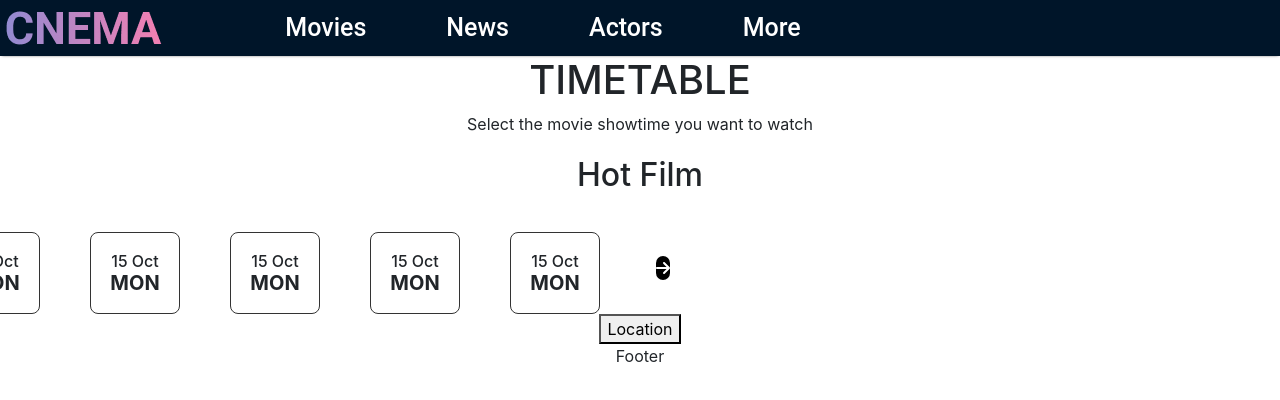
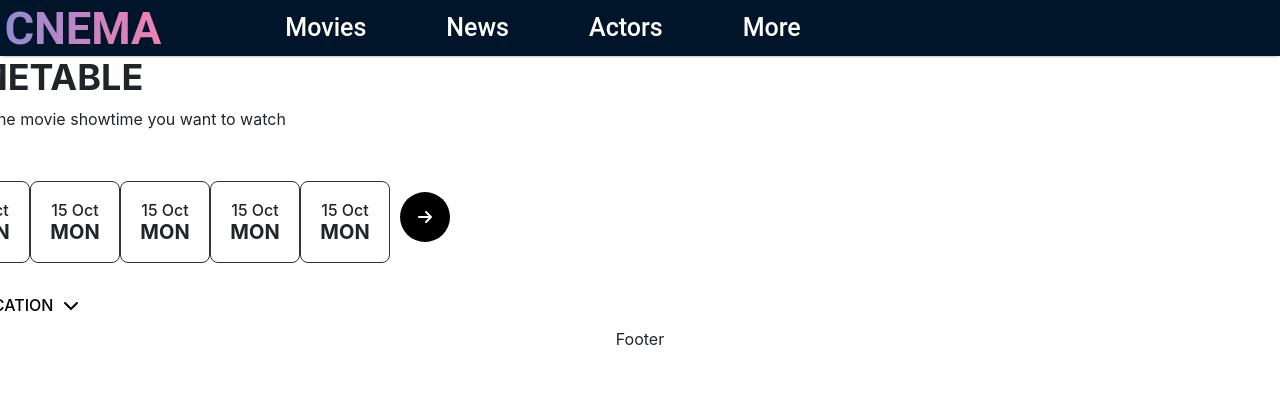
Before and after one commit to Tuanne2108/movieTicketBooking, a React (Create React App) app in the folder movie_booking/: page / in a window 1280 px wide. Shown: the top 400 px of the page. Built offline with nearby package versions, Linux system fonts and the light colour scheme.

Commit message:
update css dropdown
dropdown has css now!

```diff
--- /dev/null
+++ b/movie_booking/src/Components/Container/Dropdown_Location.css
@@ -0,0 +1,34 @@
+.date-available-slider-container {
+    display: flex;
+    flex-direction: row;
+}
+
+.date-available-slider-container .title {
+    display: flex;
+
+}
+
+.button-dropdown {
+    padding: 10px;
+    display: flex;
+    flex-direction: row;
+    flex-wrap: wrap;
+    align-content: center;
+    align-items: center;
+    gap: 10px;
+    text-transform: uppercase;
+    font-weight: 500;
+
+}
+
+.dropdown {
+    border: 0px none;
+    background-color: #fff0;
+
+}
+
+.button-dropdown {
+    background-color: #fff0;
+    border: none;
+
+}
--- a/movie_booking/src/Components/Container/Dropdown_Location.js
+++ b/movie_booking/src/Components/Container/Dropdown_Location.js
@@ -1,7 +1,8 @@
 import React, {useState} from 'react'
-
-
-
+import { FontAwesomeIcon } from '@fortawesome/react-fontawesome';
+import { faMapMarkerAlt } from '@fortawesome/free-solid-svg-icons';
+import {faChevronDown} from '@fortawesome/free-solid-svg-icons';
+import './Dropdown_Location.css';
 
 const Dropdown_Location = () => {
     const [selectedItem, setSelectedItem] = useState(null);
@@ -12,10 +13,12 @@ const Dropdown_Location = () => {
     };
   return (
     <div className="dropdown-loca">
-        <div className="container">
+        <div className="loca-container">
             <div class="dropdown">
                 <button class="button-dropdown" type="button" data-bs-toggle="dropdown" aria-expanded="false">
+                    <FontAwesomeIcon icon={faMapMarkerAlt} />
                     {selectedItem || "Location"}
+                    <FontAwesomeIcon icon={faChevronDown} />
                 </button>
                 <ul class="dropdown-menu">
                     {items.map((item, index) => (
--- a/movie_booking/src/Components/Container/FilmSlider.jsx
+++ b/movie_booking/src/Components/Container/FilmSlider.jsx
@@ -1,5 +1,5 @@
 import React, { useState } from 'react';
-import './CardSlider.css';
+import './FilmSlider.css';
 import Poster from '../Assets/Poster-NhaBaNu.png';
 import { FontAwesomeIcon } from '@fortawesome/react-fontawesome';
 import { faArrowRight, faArrowLeft } from '@fortawesome/free-solid-svg-icons';
--- a/movie_booking/src/Components/Container/Slider_DateAvailable.css
+++ b/movie_booking/src/Components/Container/Slider_DateAvailable.css
@@ -38,7 +38,11 @@
 
   .date-available-slider .slide {
     flex: 0 0 33.333%;
-    padding: 0 10px;
+    padding: 0 0px;
+    display: flex;
+    flex-direction: column;
+    flex-wrap: wrap;
+    align-content: flex-start;
   }
 
   .poster img {
@@ -68,6 +72,9 @@
     border-radius: 100px;
     z-index: 1000;
     padding: 0;
+    width: 50px;
+    height: 50px;
+
   }
 
   .prev:hover, .next:hover {
@@ -75,11 +82,11 @@
   }
 
   .prev {
-    left: -30px;
+    left: -100px;
   }
 
   .next {
-    right: -30px;
+    right: -60px;
   }
 
 
--- a/movie_booking/src/Components/Container/Slider_DateAvailable.js
+++ b/movie_booking/src/Components/Container/Slider_DateAvailable.js
@@ -1,6 +1,5 @@
 import React, { useState } from 'react';
 import './Slider_DateAvailable.css';
-import Poster from '../Assets/Poster-NhaBaNu.png';
 import { FontAwesomeIcon } from '@fortawesome/react-fontawesome';
 import { faArrowRight, faArrowLeft } from '@fortawesome/free-solid-svg-icons';
 
@@ -24,10 +23,9 @@ const Slider_DateAvailable = () => {
     const slideWidth = 100 / slidesToShow; // Tính toán độ rộng của mỗi slide
 
     return (
-        <div className="date_available-slider">
+        <div className="date-available-slider-container col-1">
             <div className="container-avs">
                 <div className="title">
-                    <h2>Hot Film</h2>
                 </div>
                 <div className="body-avs">
                     <button className="prev" onClick={prevSlide} style={{ display: currentIndex === 0 ? 'none' : 'block' }}>
--- a/movie_booking/src/Pages/styles/BookingTicket.css
+++ b/movie_booking/src/Pages/styles/BookingTicket.css
@@ -20,3 +20,37 @@
     flex-direction: column;
     width: 1400px;
 }
+.container-bookingticket .title {
+    display: flex;
+    flex-direction: column;
+    flex-wrap: wrap;
+    align-content: flex-start;
+    align-items: flex-start;
+}
+
+.container-bookingticket h1 {
+    font-size: 36px;
+    font-weight: 700;
+
+}
+.container-bookingticket span {
+    font-size: 16px;
+    font-weight: 400;
+
+}
+.body-bookingticket {
+    display: flex;
+    flex-direction: column;
+}
+
+
+.date-available-slider {
+    display: flex;
+    flex-direction: column;
+    gap: 20px;
+}
+
+.dropdown-loca {
+    display: flex;
+
+}
```
Also changed, not shown: movie_booking/src/Components/Container/FilmSlider.css (renamed from movie_booking/src/Components/Container/CardSlider.css).
